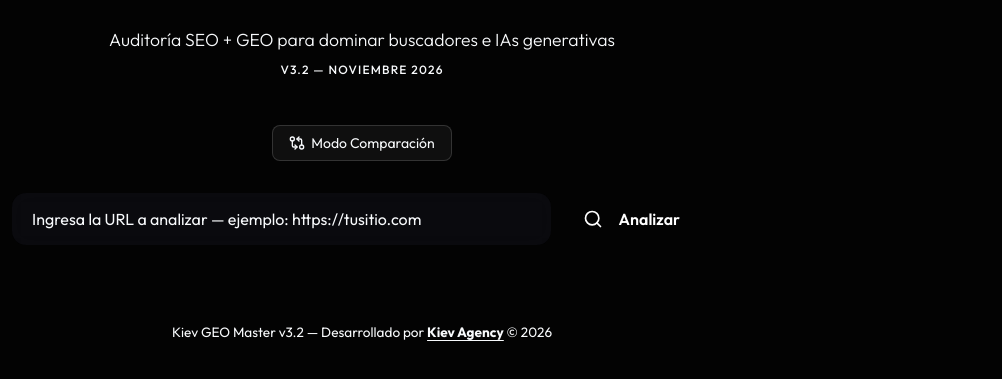
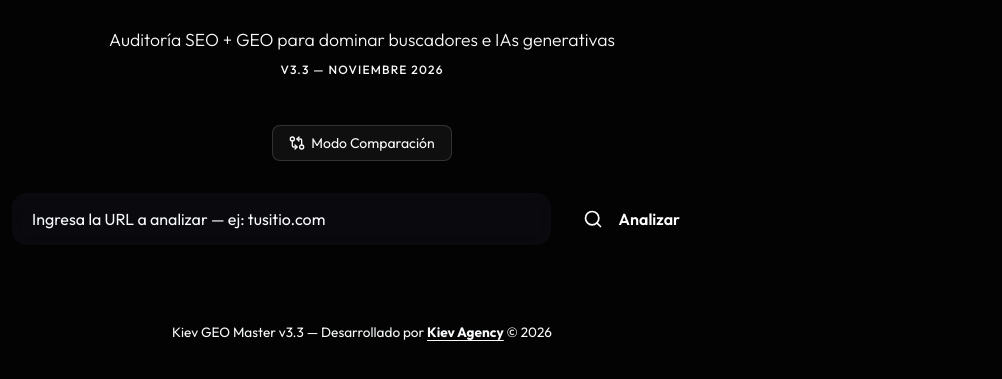
Before and after one commit to Rulo520/kiev-geo-master, a Next.js app: page / in a window 1280 px wide. Shown: the part 197-576 px from the top of the page, without its empty margins (278-1280 px from the left). Built offline with nearby package versions, Linux system fonts and the light colour scheme.

Commit message:
v3.3: URLs sin protocolo, placeholders amigables
- Acepta URLs como urbano.com.ar sin necesidad de https://
- Placeholders actualizados: 'ej: tusitio.com' en vez de 'https://tusitio.com'
- La normalización automática agrega https:// en el backend

```diff
--- a/app/page.js
+++ b/app/page.js
@@ -215,7 +215,7 @@ export default function HomePage() {
       `Puntuación: ${score}/100`,
       `Fecha: ${formatDate(new Date().toISOString())}`,
       `---`,
-      `Generado con Kiev GEO Master v3.2`,
+      `Generado con Kiev GEO Master v3.3`,
     ].join("\n");
 
     try {
@@ -294,7 +294,7 @@ export default function HomePage() {
         <p className={styles.subtitle}>
           Auditoría SEO + GEO para dominar buscadores e IAs generativas
         </p>
-        <span className={styles.version}>v3.2 — Noviembre 2026</span>
+        <span className={styles.version}>v3.3 — Noviembre 2026</span>
       </section>
 
       {/* ============ Toolbar ============ */}
@@ -419,8 +419,8 @@ export default function HomePage() {
               onChange={(e) => setUrl(e.target.value)}
               placeholder={
                 comparisonMode
-                  ? "URL principal — ejemplo: https://tusitio.com"
-                  : "Ingresa la URL a analizar — ejemplo: https://tusitio.com"
+                  ? "URL principal — ej: urbano.com.ar"
+                  : "Ingresa la URL a analizar — ej: tusitio.com"
               }
               required
               disabled={isLoading}
@@ -439,7 +439,7 @@ export default function HomePage() {
                 className={styles.input}
                 value={urlB}
                 onChange={(e) => setUrlB(e.target.value)}
-                placeholder="URL competidor — ejemplo: https://competidor.com"
+                placeholder="URL competidor — ej: competidor.com"
                 required
                 disabled={isLoading}
                 style={{ flex: 1 }}
@@ -792,7 +792,7 @@ export default function HomePage() {
       {/* ============ Footer ============ */}
       <footer className={styles.footer}>
         <p>
-          Kiev GEO Master v3.2 — Desarrollado por{" "}
+          Kiev GEO Master v3.3 — Desarrollado por{" "}
           <a href="https://kiev.agency" target="_blank" rel="noopener noreferrer" style={{
             fontWeight: 700, color: "inherit", textDecoration: "underline",
             textUnderlineOffset: "3px",
--- a/components/AnalysisReport.js
+++ b/components/AnalysisReport.js
@@ -1141,7 +1141,7 @@ export default function AnalysisReport({ data }) {
         borderTop: "1px solid rgba(255,255,255,0.06)", marginTop: 8,
       }}>
         <p style={{ fontSize: 11, color: "rgba(255,255,255,0.3)" }}>
-          Kiev GEO Master v3.2 — Análisis GEO/AEO avanzado
+          Kiev GEO Master v3.3 — Análisis GEO/AEO avanzado
         </p>
       </div>
     </div>
--- a/package.json
+++ b/package.json
@@ -1,6 +1,6 @@
 {
   "name": "kiev-geo-master",
-  "version": "3.2.0",
+  "version": "3.3.0",
   "private": true,
   "scripts": {
     "dev": "next dev",
```
